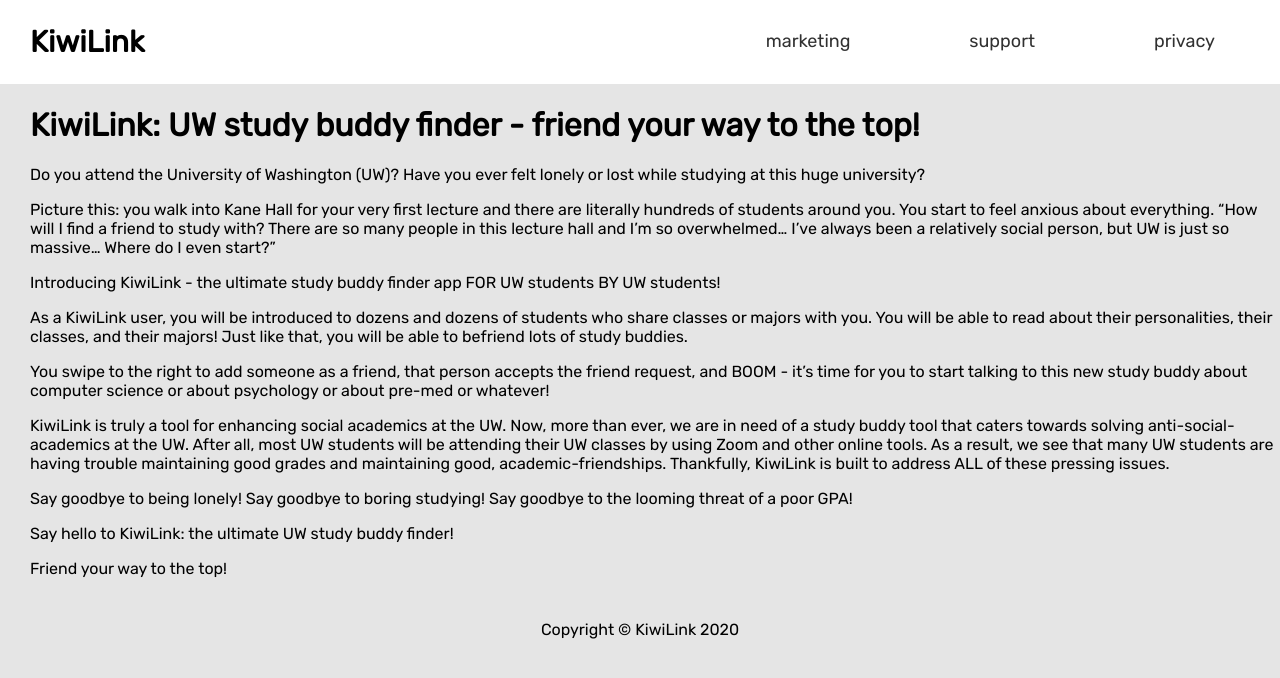
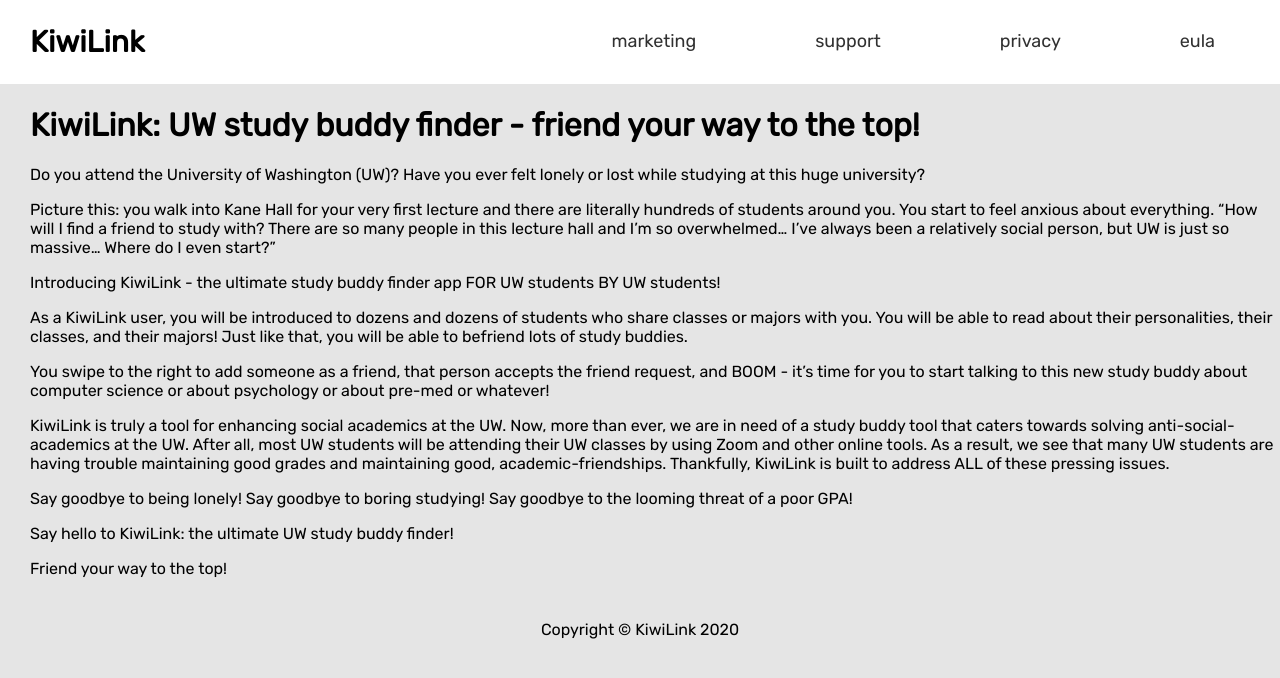
Before and after one commit to vkuan/vkuan.github.io, a plain HTML site: page marketing.html in a window 1280 px wide. Drawn offline with Linux system fonts and the light colour scheme.

Commit message:
added eula tab

```diff
--- a/marketing.html
+++ b/marketing.html
@@ -14,6 +14,8 @@
                         <li><a href="marketing.html">marketing</a></li>
                         <li><a href="support.html">support</a></li>
                         <li><a href="privacy.html">privacy</a></li>
+                        <li><a href="eula.html">eula</a></li>
+
                     </ul>
                 </nav>
             </span>
```
Also changed, not shown: privacy.html (+2 -0 lines), support.html (+2 -0 lines).
